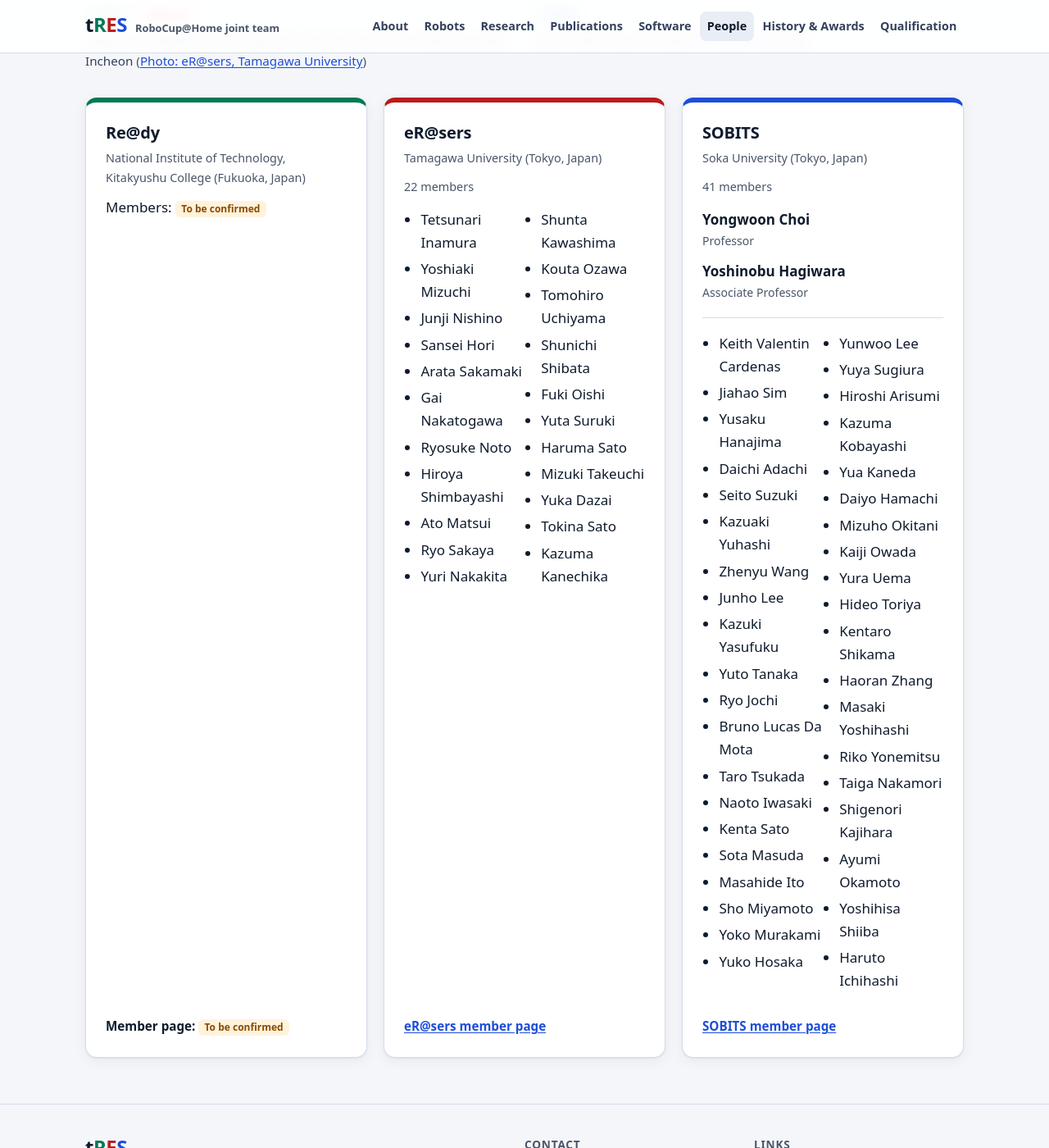
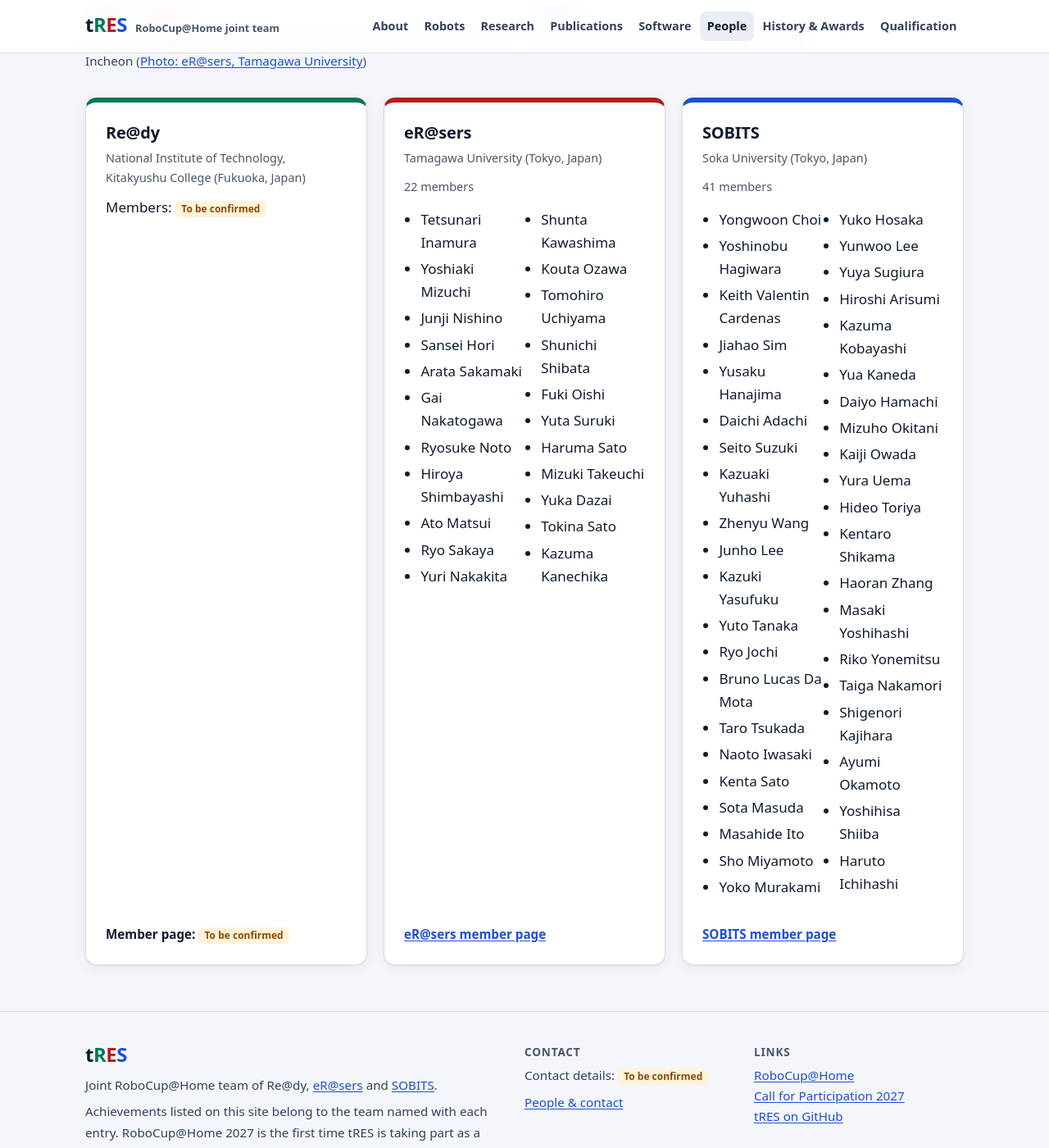
Before and after one commit to tRES-athome/tres-athome.github.io, a Jekyll site: the page built from people.html, in a window 1280 px wide and 1400 px high, scrolled down 1378 px. Shown: the whole window at 82% size. Built offline with Jekyll 4.4.1, drawn with Linux system fonts in a browser that asks for light colours.

Commit message:
People: list SOBITS professors in the same member list

```diff
--- a/assets/css/site.css
+++ b/assets/css/site.css
@@ -344,7 +344,3 @@ a.card h3 { color: var(--link); }
 .roster { columns: 2; column-gap: 20px; padding-left: 1.1em; }
 .roster li { break-inside: avoid; }
 @media (max-width: 400px) { .roster { columns: 1; } }
-.faculty { display: grid; gap: 8px; margin: 0 0 14px; padding-bottom: 14px; border-bottom: 1px solid var(--line); }
-.faculty li { display: flex; flex-direction: column; }
-.faculty-title { font-size: .88rem; color: var(--muted); }
-.card .faculty { padding-left: 0; }
--- a/people.html
+++ b/people.html
@@ -55,12 +55,7 @@ description: "Members of tRES, Principal Investigator, Team Leader and Contact P
         <p class="card-meta">{% if tm.affiliation == "To be confirmed" %}Affiliation: {% include tbc.html %}{% else %}{{ tm.affiliation }}{% endif %}</p>
         {% if g.members.size > 0 %}
         <p class="small muted">{{ g.members.size }} members</p>
-        {% assign titled = g.members | where_exp: "m", "m.position" %}
-        {% assign others = g.members | where_exp: "m", "m.position == nil" %}
-        {% if titled.size > 0 %}
-        <ul class="faculty plain-list">{% for m in titled %}<li><strong>{{ m.name }}</strong><span class="faculty-title">{{ m.position }}</span></li>{% endfor %}</ul>
-        {% endif %}
-        <ul class="roster">{% for m in others %}<li>{{ m.name }}{% if m.role %} <span class="muted">({{ m.role }})</span>{% endif %}</li>{% endfor %}</ul>
+        <ul class="roster">{% for m in g.members %}<li>{{ m.name }}{% if m.role %} <span class="muted">({{ m.role }})</span>{% endif %}</li>{% endfor %}</ul>
         {% else %}
         <p>Members: {% include tbc.html %}</p>
         {% endif %}
```
